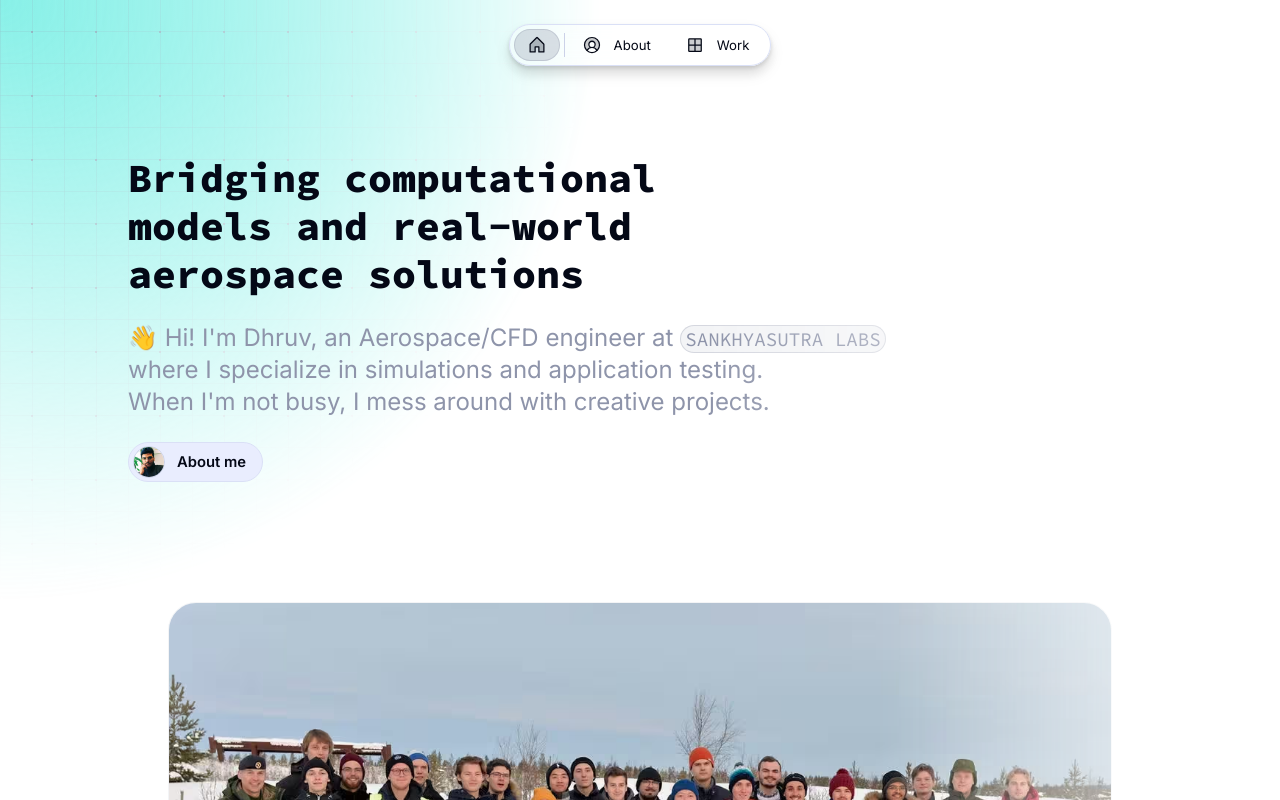
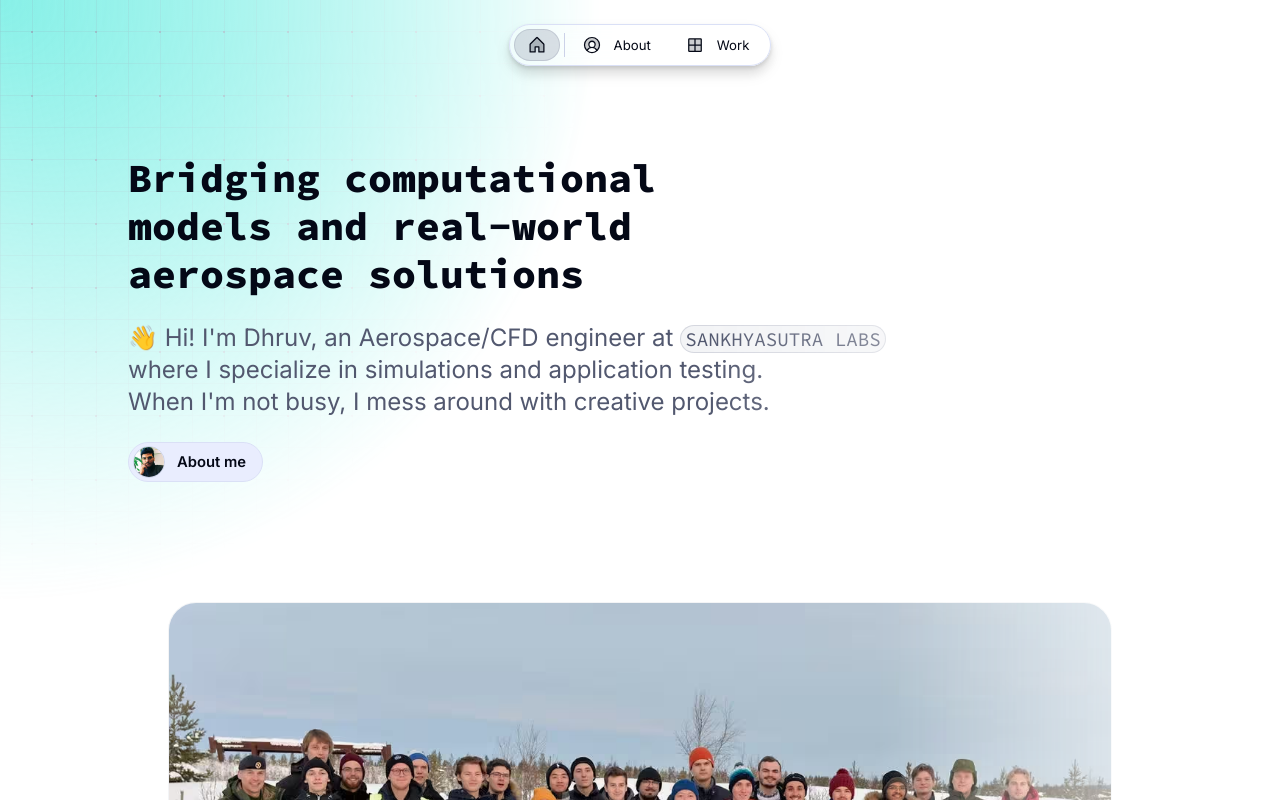
Before and after one commit to dhruvhaldar/portfolio, a Next.js app: page / in a window 1280 px wide. Shown: the top 800 px of the page. Built offline with nearby package versions, Linux system fonts and the light colour scheme.

Commit message:
update page.tsx and content.js

```diff
--- a/src/app/page.tsx
+++ b/src/app/page.tsx
@@ -70,7 +70,7 @@ export default function Home() {
             </Heading>
           </RevealFx>
           <RevealFx translateY="8" delay={0.2} fillWidth horizontal="start" paddingBottom="m">
-            <Text wrap="balance" onBackground="neutral-weak" variant="heading-default-xl" >
+            <Text wrap="balance" onBackground="neutral-medium" variant="heading-default-xl" >
               {home.subline}
             </Text>
           </RevealFx>
--- a/src/app/resources/content.js
+++ b/src/app/resources/content.js
@@ -17,8 +17,7 @@ const newsletter = {
   title: <>Subscribe to {person.firstName}'s Newsletter</>,
   description: (
     <>
-      I occasionally write about design, technology, and share thoughts on the intersection of
-      creativity and engineering.
+      I.
     </>
   ),
 };
```
